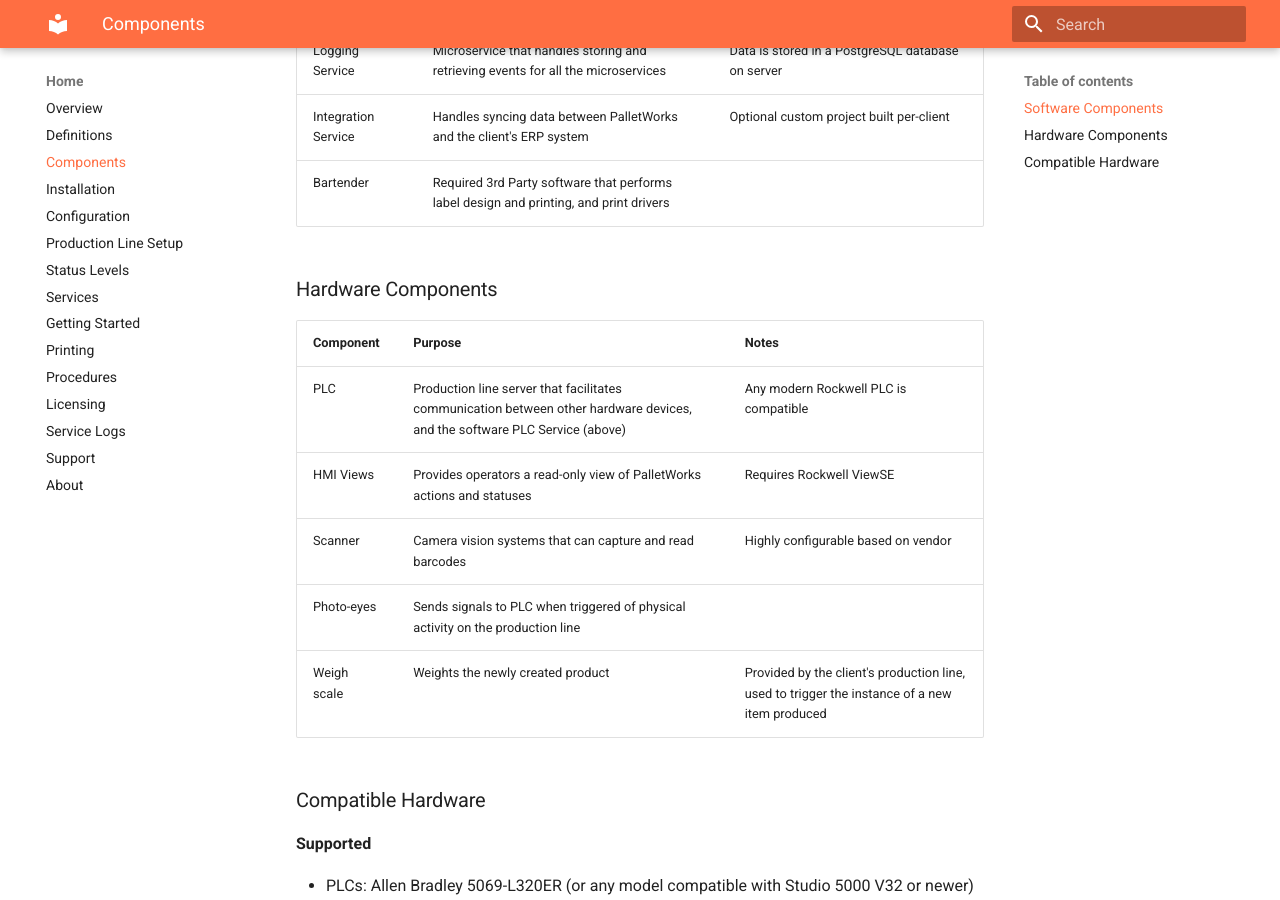
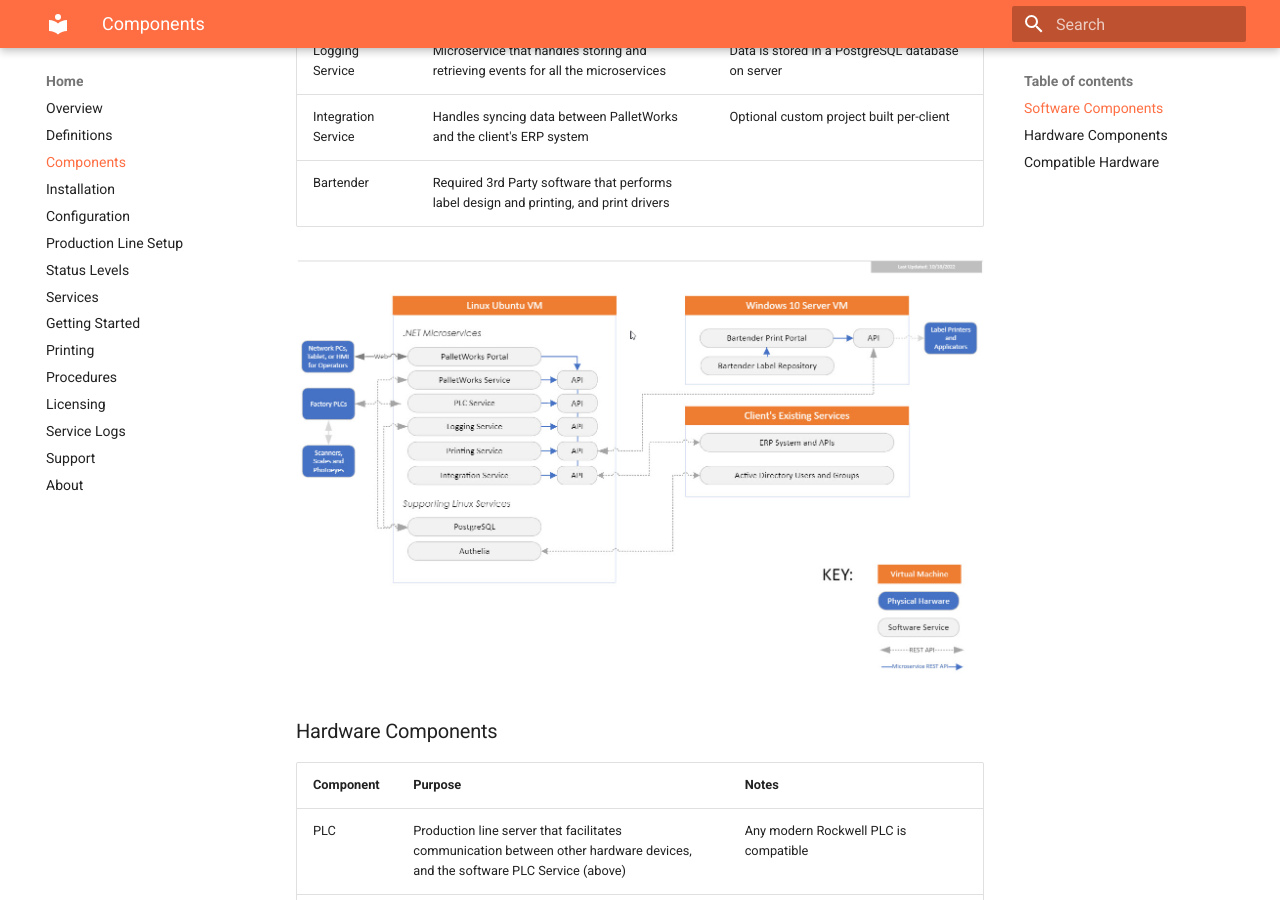
Before and after one commit to cybertrol-engineering/CE.PalletWorks.Documentation, an MkDocs documentation site: the page built from docs/components.md, in a window 1280 px wide and 900 px high, scrolled down 638 px. Built offline with MkDocs 1.6.1 and Material for MkDocs 9.7.7, drawn with Linux system fonts in a browser that asks for light colours.

Commit message:
Added map

```diff
--- a/docs/components.md
+++ b/docs/components.md
@@ -11,6 +11,8 @@
 | Logging Service | Microservice that handles storing and retrieving events for all the microservices | Data is stored in a PostgreSQL database on server |
 | Integration Service | Handles syncing data between PalletWorks and the client's ERP system | Optional custom project built per-client |
 | Bartender | Required 3rd Party software that performs label design and printing, and print drivers | |
+
+![](images/softwaremap.jpg)
 
 ### Hardware Components
 
```
Also changed, not shown: docs/images/softwaremap.jpg (added).
